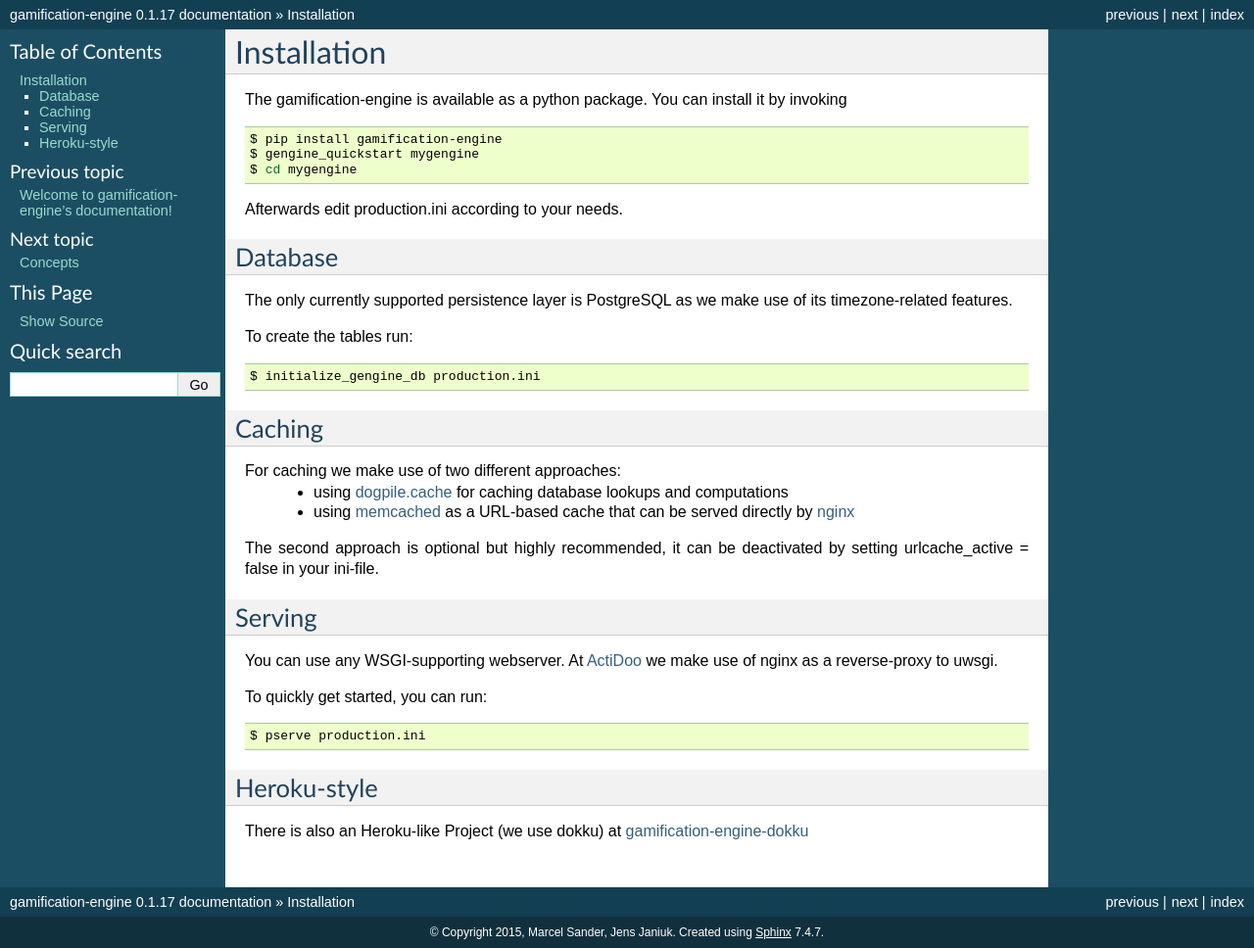
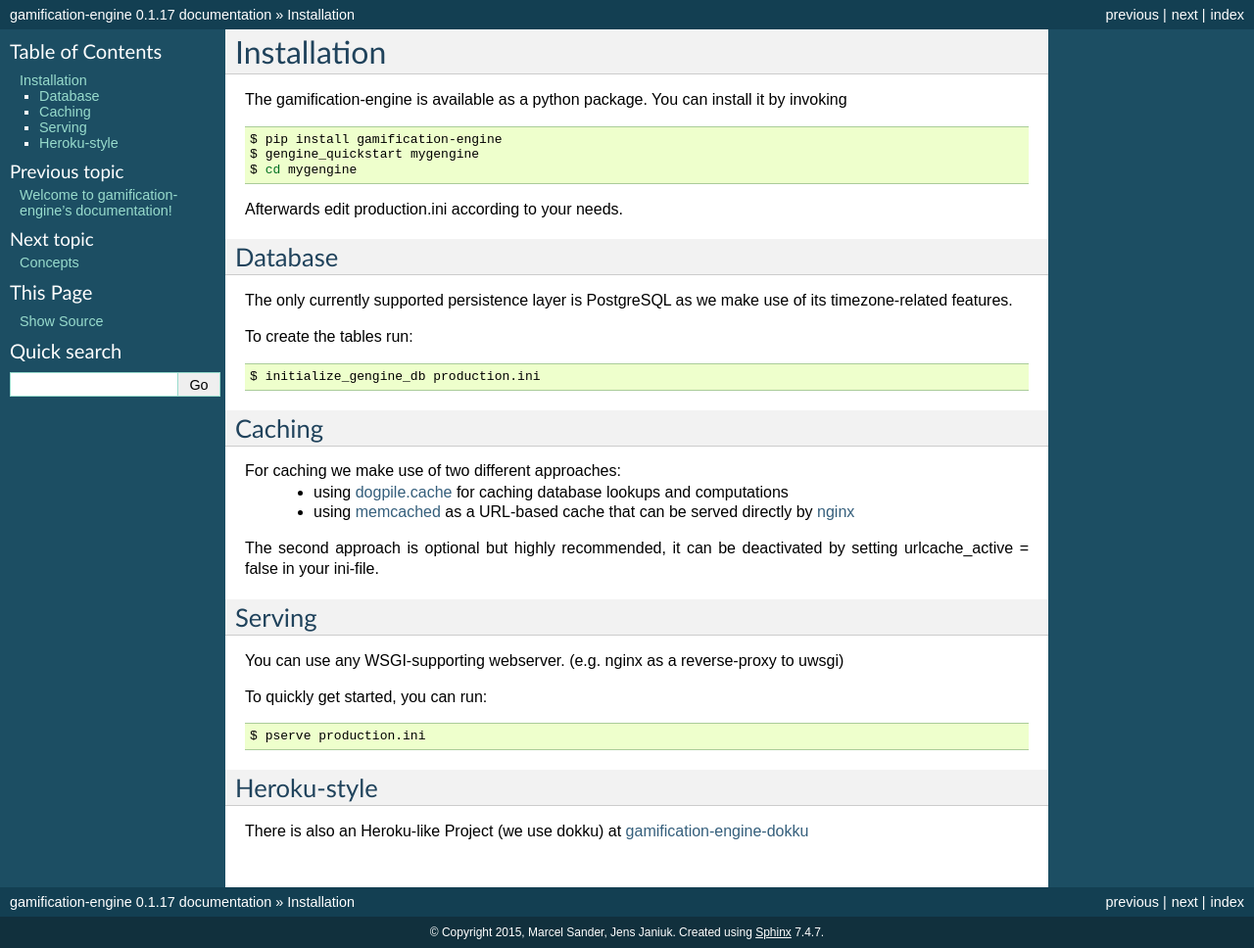
Before and after one commit to ActiDoo/gamification-engine, a Sphinx documentation site: the page built from docs/installing/index.rst, in a window 1280 px wide. Shown: the whole page at 98% size. Built offline with Sphinx 7.4.7, drawn with Linux system fonts in a browser that asks for light colours; formulas are drawn with MathJax 3.

Commit message:
Update index.rst

```diff
--- a/docs/installing/index.rst
+++ b/docs/installing/index.rst
@@ -47,7 +47,7 @@
 =======
 
 You can use any WSGI-supporting webserver.
-At ActiDoo_ we make use of nginx as a reverse-proxy to uwsgi.
+(e.g. nginx as a reverse-proxy to uwsgi)
 
 To quickly get started, you can run:
 
@@ -57,8 +57,6 @@
 
    $ pserve production.ini
 
-.. _ActiDoo: http://www.actidoo.com/
-
 Heroku-style
 ============
 
```
